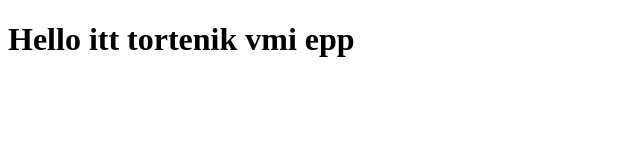
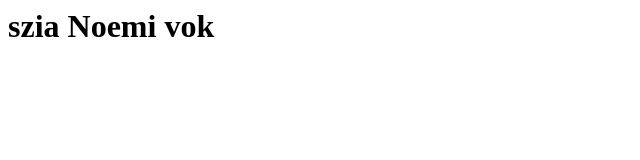
Before and after one commit to parduckids/noemi-test, a plain HTML site: page index.html in a window 1280 px wide. Shown: the whole page, without its empty margins (0-640 px from the left). Drawn offline with Linux system fonts and the light colour scheme.

Commit message:
Update index.html with new content - Requested by WhatsApp user

```diff
--- a/index.html
+++ b/index.html
@@ -1,14 +1 @@
-<!DOCTYPE html>
-<html lang="en">
-
-<head>
-    <meta charset="UTF-8">
-    <meta name="viewport" content="width=device-width, initial-scale=1.0">
-    <title>Test stuff</title>
-</head>
-
-<body>
-    <h1>Hello itt tortenik vmi epp </h1>
-</body>
-
-</html>
+<h1>szia Noemi vok</h1>
```
